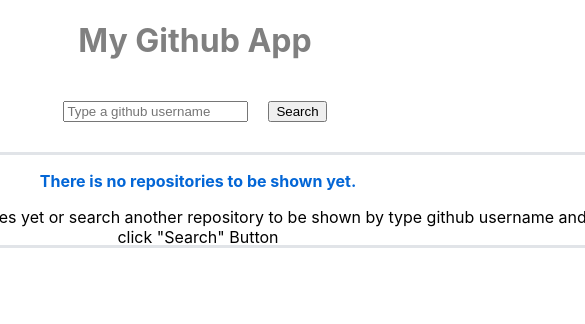
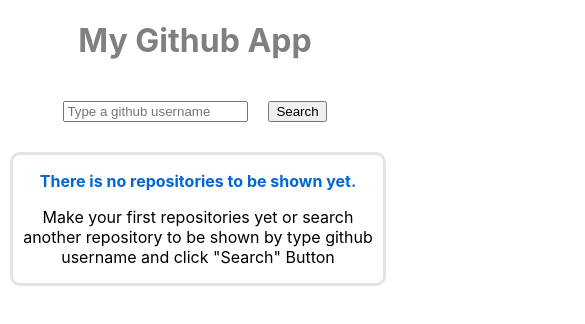
Before and after one commit to HasymiMuhamad/telkom-skilltest-hasymi-frontend, a React (Create React App) app: page / in a window 390 px wide. Shown: the top 324 px of the page, 585 px wide, since content can reach past the window. Built offline with nearby package versions, Linux system fonts and the light colour scheme.

Commit message:
handle mobile responsive view

```diff
--- a/src/App.css
+++ b/src/App.css
@@ -7,8 +7,7 @@
 }
 
 .main-app {
-  width: 1000px;
-  /* background-color: teal; */
+  width: auto;
   height: 720px;
 
 }
@@ -37,18 +36,16 @@
 }
 
 .list-item {
-  width: 800px;
+  width: auto;
   height: 600px;
   overflow-y: scroll;
   overflow-x: hidden;
   padding: 10px;
-  /* background-color: red; */
 }
 
 .item {
   width: 100%;
-  height: 90px;
-  /* background-color: purple; */
+  height: auto;
   border-radius: 10px;
   border: 3px solid #e1e4e8;
   margin-bottom: 20px;
--- a/src/layout/index.css
+++ b/src/layout/index.css
@@ -7,10 +7,8 @@
   }
 
   .main-app {
-    width: 1000px;
-    /* background-color: teal; */
+      width: auto;
     height: 720px;
-
   }
 
   .main-app h1 {
@@ -37,18 +35,16 @@
   }
 
   .list-item {
-    width: 800px;
+    width: auto;
     height: 600px;
     overflow-y: scroll;
     overflow-x: hidden;
     padding: 10px;
-    /* background-color: red; */
   }
 
   .item {
     width: 100%;
-    height: 90px;
-    /* background-color: purple; */
+    height: auto;
     border-radius: 10px;
     border: 3px solid #e1e4e8;
     margin-bottom: 20px;
```
